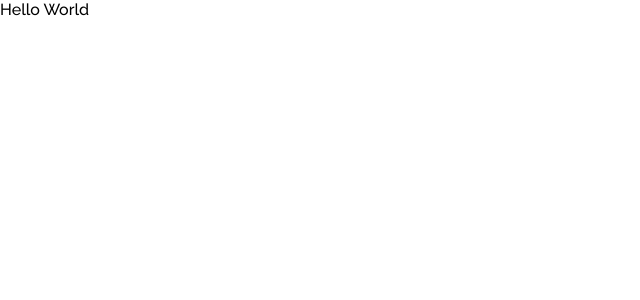
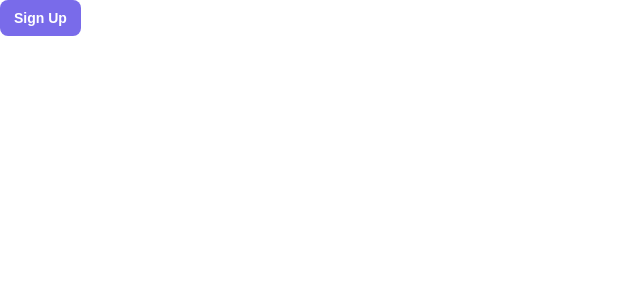
Before and after one commit to pawel-mirys/INVO_Clickup_Mega_Menu, a React (Vite) app: page / in a window 1280 px wide. Shown: the top 300 px of the page, without its empty margins (0-640 px from the left). Built offline with nearby package versions, Linux system fonts and the light colour scheme.

Commit message:
unfinished button

```diff
--- a/src/App.tsx
+++ b/src/App.tsx
@@ -1,6 +1,7 @@
 import React from 'react';
 
 import { MainMenuGlobalComponent } from '@/global-components/MainMenuGlobalComponent/MainMenuGlobalComponent';
+import { Button } from './global-components/Button/Button';
 
 const App = () => (
   <>
--- /dev/null
+++ b/src/global-components/Button/Button.module.scss
@@ -0,0 +1,18 @@
+@import '/src/global-styles/style.scss';
+.button {
+  @include flex(center, center, row);
+  border: none;
+  padding: 11px 14px;
+  border-radius: 8px;
+  gap: 8px;
+  font-weight: 800;
+  font-size: 14px;
+  letter-spacing: -2%;
+  line-height: 14px;
+  cursor: pointer;
+}
+
+.primary {
+  background-color: var(--color-accent-purple);
+  color: var(--color-primary-white);
+}
--- /dev/null
+++ b/src/global-components/Button/Button.tsx
@@ -0,0 +1,34 @@
+import React from 'react';
+import clsx from 'clsx';
+import styles from './Button.module.scss';
+
+const buttonType = {
+  primary: styles.primary,
+  secondary: styles.secondary,
+  clear: styles.clear,
+} as const;
+
+type ButtonProps = {
+  children?: string | JSX.Element;
+  className?: string;
+  variant: keyof typeof buttonType;
+  onClick?: () => void;
+};
+
+export const Button = ({
+  children,
+  className,
+  variant,
+  onClick,
+}: ButtonProps) => {
+  return (
+    <button
+      onClick={(e: React.MouseEvent<HTMLButtonElement>) => {
+        e.preventDefault;
+        onClick;
+      }}
+      className={clsx(styles.button, className, buttonType[variant])}>
+      {children}
+    </button>
+  );
+};
--- a/src/global-components/MainMenuGlobalComponent/MainMenuGlobalComponent.tsx
+++ b/src/global-components/MainMenuGlobalComponent/MainMenuGlobalComponent.tsx
@@ -1,11 +1,12 @@
 import { HomePage } from '@/modules/HomeModule/pages/HomePage/HomePage';
 import React from 'react';
+import { Button } from '../Button/Button';
 import styles from './MainMenuGlobalComponent.module.scss';
 
 export const MainMenuGlobalComponent = () => {
   return (
     <div>
-      <HomePage>Hello World</HomePage>
+      <Button variant='primary'>Sign Up</Button>
     </div>
   );
 };
--- a/src/modules/HomeModule/pages/HomePage/HomePage.tsx
+++ b/src/modules/HomeModule/pages/HomePage/HomePage.tsx
@@ -1,10 +1,6 @@
 import React from 'react';
 import './HomePage.scss';
 
-type HomePageProps = {
-  children: string;
+export const HomePage = () => {
+  return <div></div>;
 };
-
-export const HomePage = ({ children }: HomePageProps) => {
-  return <div>{children}</div>;
-};
```
